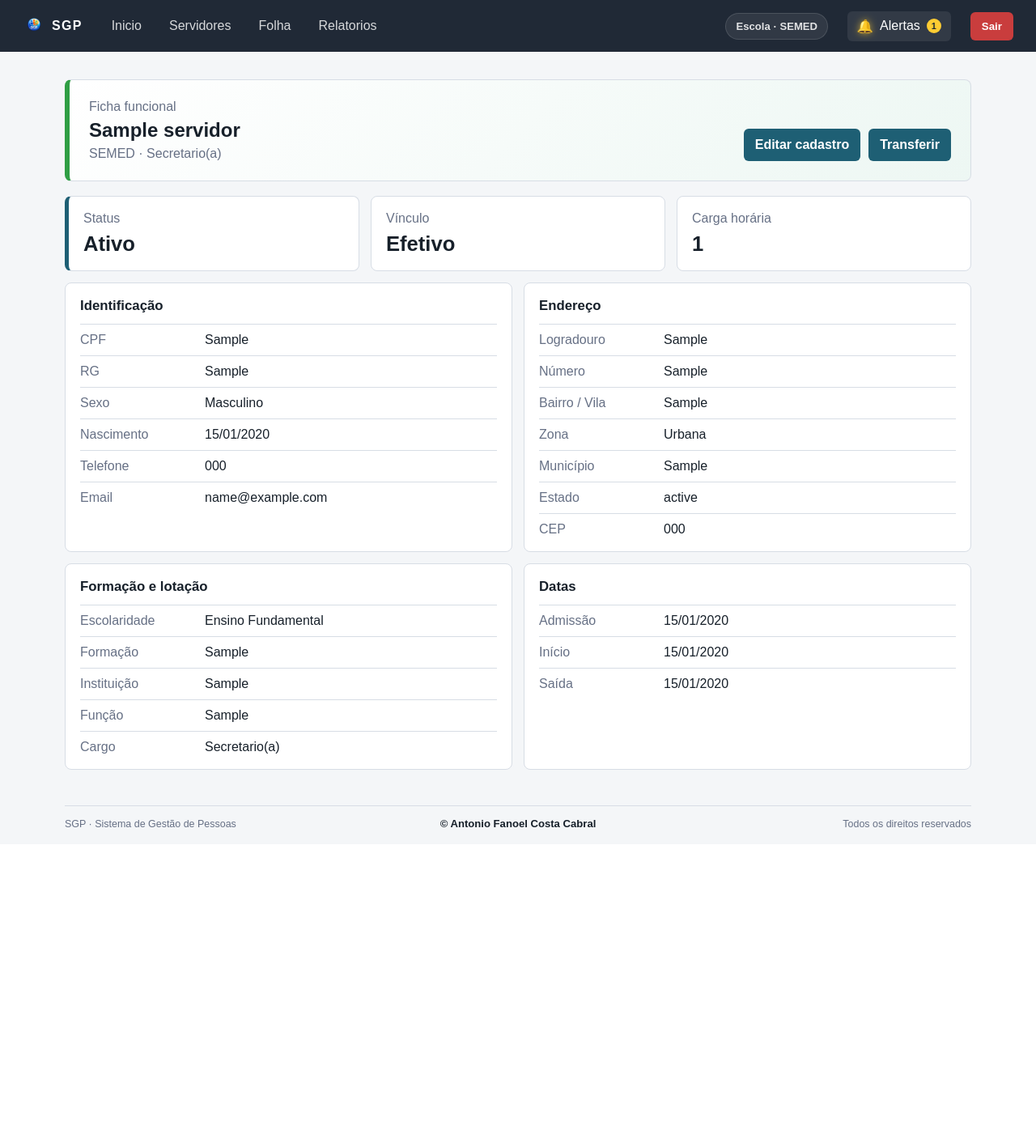
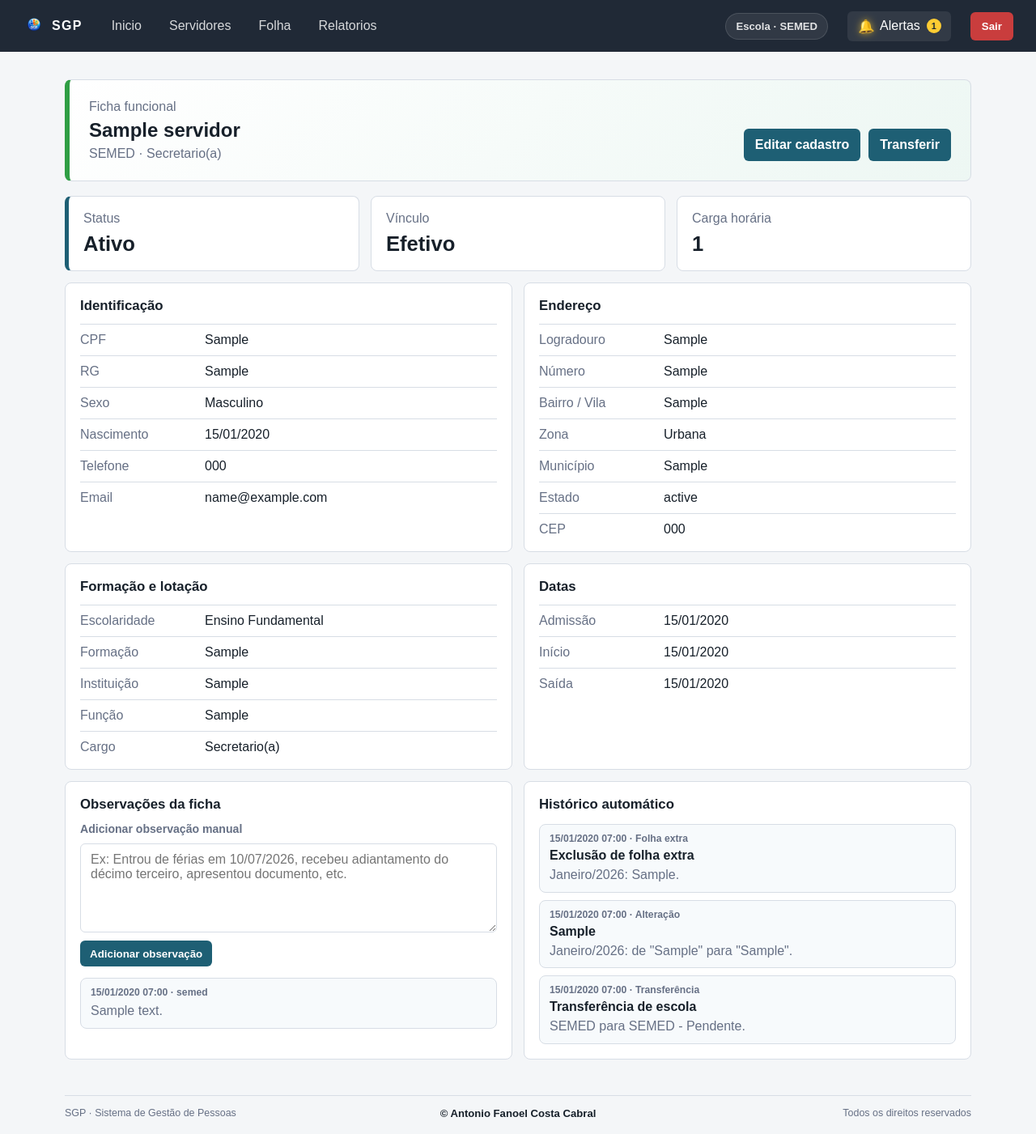
Before and after one commit to TioHashi/SGP, a Django app: page /servidores/1/ficha/ in a window 1280 px wide. Shown: the whole page at 81% size. Before the commit the page ends 1022 px from the top, so only its background shows below. Run offline with Django 5.2, Linux system fonts and the light colour scheme; a user stored in the database is signed in; data comes from the database, SQL or seed files in the repository; tables that the repository leaves empty hold one stand-in row (values such as "Sample post").

Commit message:
Adiciona observacoes na ficha funcional

```diff
--- a/core/management/commands/sync_firebase.py
+++ b/core/management/commands/sync_firebase.py
@@ -2,7 +2,7 @@ from django.contrib.auth import get_user_model
 from django.core.management.base import BaseCommand
 
 from core.firebase import sync_model
-from core.models import Escola, FolhaAlteracao, FolhaExclusao, FolhaPdf, Frequencia, PerfilUsuario, Servidor
+from core.models import Escola, FolhaAlteracao, FolhaExclusao, FolhaPdf, Frequencia, PerfilUsuario, Servidor, ServidorObservacao
 
 
 class Command(BaseCommand):
@@ -10,7 +10,7 @@ class Command(BaseCommand):
 
     def handle(self, *args, **options):
         total = 0
-        models = [Escola, get_user_model(), PerfilUsuario, Servidor, Frequencia, FolhaPdf, FolhaAlteracao, FolhaExclusao]
+        models = [Escola, get_user_model(), PerfilUsuario, Servidor, Frequencia, FolhaPdf, FolhaAlteracao, FolhaExclusao, ServidorObservacao]
         for model in models:
             count = 0
             for instance in model.objects.all().iterator():
--- a/core/models.py
+++ b/core/models.py
@@ -302,3 +302,18 @@ class FolhaExclusao(models.Model):
 
     def __str__(self):
         return f'{self.servidor.nome} excluído de {self.get_mes_display()}/{self.ano}'
+
+
+class ServidorObservacao(models.Model):
+    servidor = models.ForeignKey(Servidor, on_delete=models.CASCADE, related_name='observacoes_funcionais')
+    texto = models.TextField()
+    criado_por = models.ForeignKey(settings.AUTH_USER_MODEL, on_delete=models.SET_NULL, null=True, blank=True)
+    criado_em = models.DateTimeField(auto_now_add=True)
+
+    class Meta:
+        ordering = ['-criado_em']
+        verbose_name = 'observação funcional'
+        verbose_name_plural = 'observações funcionais'
+
+    def __str__(self):
+        return f'{self.servidor.nome} - {self.criado_em:%d/%m/%Y}'
--- a/core/signals.py
+++ b/core/signals.py
@@ -3,10 +3,10 @@ from django.db.models.signals import post_delete, post_save
 from django.dispatch import receiver
 
 from .firebase import delete_model, sync_model
-from .models import Escola, FolhaAlteracao, FolhaExclusao, FolhaPdf, Frequencia, PerfilUsuario, Servidor, TransferenciaServidor
+from .models import Escola, FolhaAlteracao, FolhaExclusao, FolhaPdf, Frequencia, PerfilUsuario, Servidor, ServidorObservacao, TransferenciaServidor
 
 
-SYNC_MODELS = (Escola, PerfilUsuario, Servidor, Frequencia, FolhaPdf, FolhaAlteracao, FolhaExclusao, TransferenciaServidor, get_user_model())
+SYNC_MODELS = (Escola, PerfilUsuario, Servidor, Frequencia, FolhaPdf, FolhaAlteracao, FolhaExclusao, ServidorObservacao, TransferenciaServidor, get_user_model())
 
 
 @receiver(post_save)
--- a/core/views.py
+++ b/core/views.py
@@ -9,7 +9,7 @@ from django.utils.text import slugify
 
 from .forms import FolhaFiltroForm, ServidorForm, TransferirServidorForm
 from .firebase import upload_pdf
-from .models import Escola, FolhaAlteracao, FolhaExclusao, FolhaPdf, Frequencia, Servidor, TransferenciaServidor
+from .models import Escola, FolhaAlteracao, FolhaExclusao, FolhaPdf, Frequencia, Servidor, ServidorObservacao, TransferenciaServidor
 from .pdfs import folha_pdf_bytes
 
 
@@ -181,7 +181,57 @@ def servidor_lista(request):
 @login_required
 def servidor_ficha(request, pk):
     servidor = get_object_or_404(servidores_permitidos(request.user), pk=pk)
-    return render(request, 'core/servidor_ficha.html', {'servidor': servidor})
+    if request.method == 'POST':
+        texto = request.POST.get('observacao_manual', '').strip()
+        if texto:
+            ServidorObservacao.objects.create(servidor=servidor, texto=texto, criado_por=request.user)
+            messages.success(request, 'Observação adicionada à ficha do servidor.')
+        else:
+            messages.error(request, 'Escreva uma observação antes de salvar.')
+        return redirect('servidor_ficha', pk=servidor.pk)
+
+    eventos = []
+    meses = dict(Frequencia.MESES_CHOICES)
+
+    for frequencia in servidor.frequencias.exclude(observacoes='').order_by('-ano', '-mes')[:12]:
+        eventos.append({
+            'data': frequencia.atualizado_em,
+            'titulo': frequencia.get_observacoes_display() or frequencia.observacoes,
+            'texto': f'Folha de {meses.get(frequencia.mes, frequencia.mes)}/{frequencia.ano}.',
+            'tipo': 'Folha',
+        })
+
+    for exclusao in servidor.exclusoes_folha.select_related('criado_por').order_by('-criado_em')[:12]:
+        eventos.append({
+            'data': exclusao.criado_em,
+            'titulo': 'Exclusão de folha extra',
+            'texto': f'{meses.get(exclusao.mes, exclusao.mes)}/{exclusao.ano}: {exclusao.motivo or "sem motivo informado"}.',
+            'tipo': 'Folha extra',
+        })
+
+    for alteracao in servidor.alteracoes_folha.select_related('usuario').order_by('-criado_em')[:12]:
+        eventos.append({
+            'data': alteracao.criado_em,
+            'titulo': alteracao.campo,
+            'texto': f'{meses.get(alteracao.mes, alteracao.mes)}/{alteracao.ano}: de "{alteracao.valor_anterior or "vazio"}" para "{alteracao.valor_novo or "vazio"}".',
+            'tipo': 'Alteração',
+        })
+
+    for transferencia in servidor.transferencias.select_related('escola_origem', 'escola_destino').order_by('-criado_em')[:8]:
+        eventos.append({
+            'data': transferencia.respondido_em or transferencia.criado_em,
+            'titulo': 'Transferência de escola',
+            'texto': f'{transferencia.escola_origem.nome} para {transferencia.escola_destino.nome} - {transferencia.get_status_display()}.',
+            'tipo': 'Transferência',
+        })
+
+    observacoes = servidor.observacoes_funcionais.select_related('criado_por')
+    eventos = sorted(eventos, key=lambda item: item['data'], reverse=True)[:24]
+    return render(request, 'core/servidor_ficha.html', {
+        'servidor': servidor,
+        'eventos': eventos,
+        'observacoes': observacoes,
+    })
 
 
 @login_required
--- a/static/css/app.css
+++ b/static/css/app.css
@@ -1979,6 +2021,82 @@ td a {
   overflow-wrap: anywhere;
 }
 
+.functional-notes {
+  display: grid;
+  gap: 14px;
+  grid-template-columns: minmax(0, 1fr) minmax(0, 1fr);
+  margin-top: 14px;
+}
+
+.note-form {
+  display: grid;
+  gap: 10px;
+}
+
+.note-form label {
+  color: var(--muted);
+  font-size: 0.88rem;
+  font-weight: 800;
+}
+
+.note-form textarea {
+  border: 1px solid var(--line);
+  border-radius: 6px;
+  font: inherit;
+  min-height: 110px;
+  padding: 10px 12px;
+  resize: vertical;
+  width: 100%;
+}
+
+.note-form button {
+  background: var(--brand);
+  border: 0;
+  border-radius: 6px;
+  color: #fff;
+  cursor: pointer;
+  font-weight: 800;
+  justify-self: start;
+  min-height: 32px;
+  padding: 7px 12px;
+}
+
+.note-list,
+.event-list {
+  display: grid;
+  gap: 9px;
+  margin-top: 14px;
+}
+
+.note-list div,
+.event-list div {
+  background: #f7fafc;
+  border: 1px solid var(--line);
+  border-radius: 8px;
+  padding: 10px 12px;
+}
+
+.note-list span,
+.event-list span {
+  color: var(--muted);
+  display: block;
+  font-size: 0.76rem;
+  font-weight: 800;
+  margin-bottom: 5px;
+}
+
+.note-list p,
+.event-list p,
+.empty-note {
+  color: var(--muted);
+  line-height: 1.35;
+  margin: 4px 0 0;
+}
+
+.event-list strong {
+  display: block;
+}
+
 .transfer-summary span {
   color: var(--muted);
 }
--- a/templates/core/servidor_ficha.html
+++ b/templates/core/servidor_ficha.html
@@ -77,4 +77,42 @@
       </dl>
     </article>
   </section>
+
+  <section class="functional-notes">
+    <article class="detail-card">
+      <h2>Observações da ficha</h2>
+      <form method="post" class="note-form">
+        {% csrf_token %}
+        <label for="observacao_manual">Adicionar observação manual</label>
+        <textarea id="observacao_manual" name="observacao_manual" rows="4" placeholder="Ex: Entrou de férias em 10/07/2026, recebeu adiantamento do décimo terceiro, apresentou documento, etc."></textarea>
+        <button type="submit">Adicionar observação</button>
+      </form>
+
+      <div class="note-list">
+        {% for observacao in observacoes %}
+          <div>
+            <span>{{ observacao.criado_em|date:'d/m/Y H:i' }}{% if observacao.criado_por %} · {{ observacao.criado_por.username }}{% endif %}</span>
+            <p>{{ observacao.texto }}</p>
+          </div>
+        {% empty %}
+          <p class="empty-note">Nenhuma observação manual registrada.</p>
+        {% endfor %}
+      </div>
+    </article>
+
+    <article class="detail-card">
+      <h2>Histórico automático</h2>
+      <div class="event-list">
+        {% for evento in eventos %}
+          <div>
+            <span>{{ evento.data|date:'d/m/Y H:i' }} · {{ evento.tipo }}</span>
+            <strong>{{ evento.titulo }}</strong>
+            <p>{{ evento.texto }}</p>
+          </div>
+        {% empty %}
+          <p class="empty-note">Nenhum evento automático registrado para este servidor.</p>
+        {% endfor %}
+      </div>
+    </article>
+  </section>
 {% endblock %}
```
Also changed, not shown: other parts of static/css/app.css (+51 -7 lines), core/admin.py (+9 -1 lines), core/migrations/0010_servidorobservacao.py (added).
